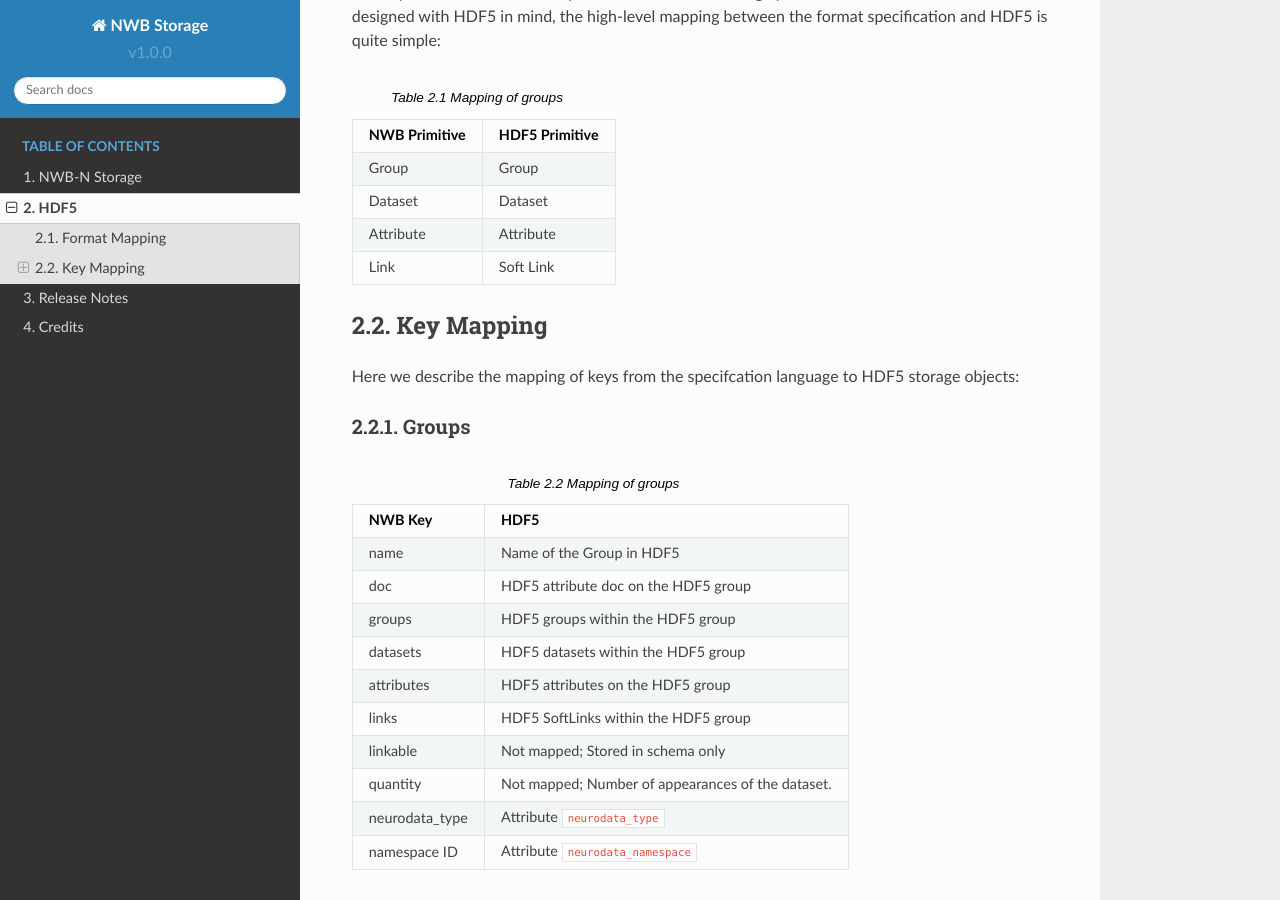
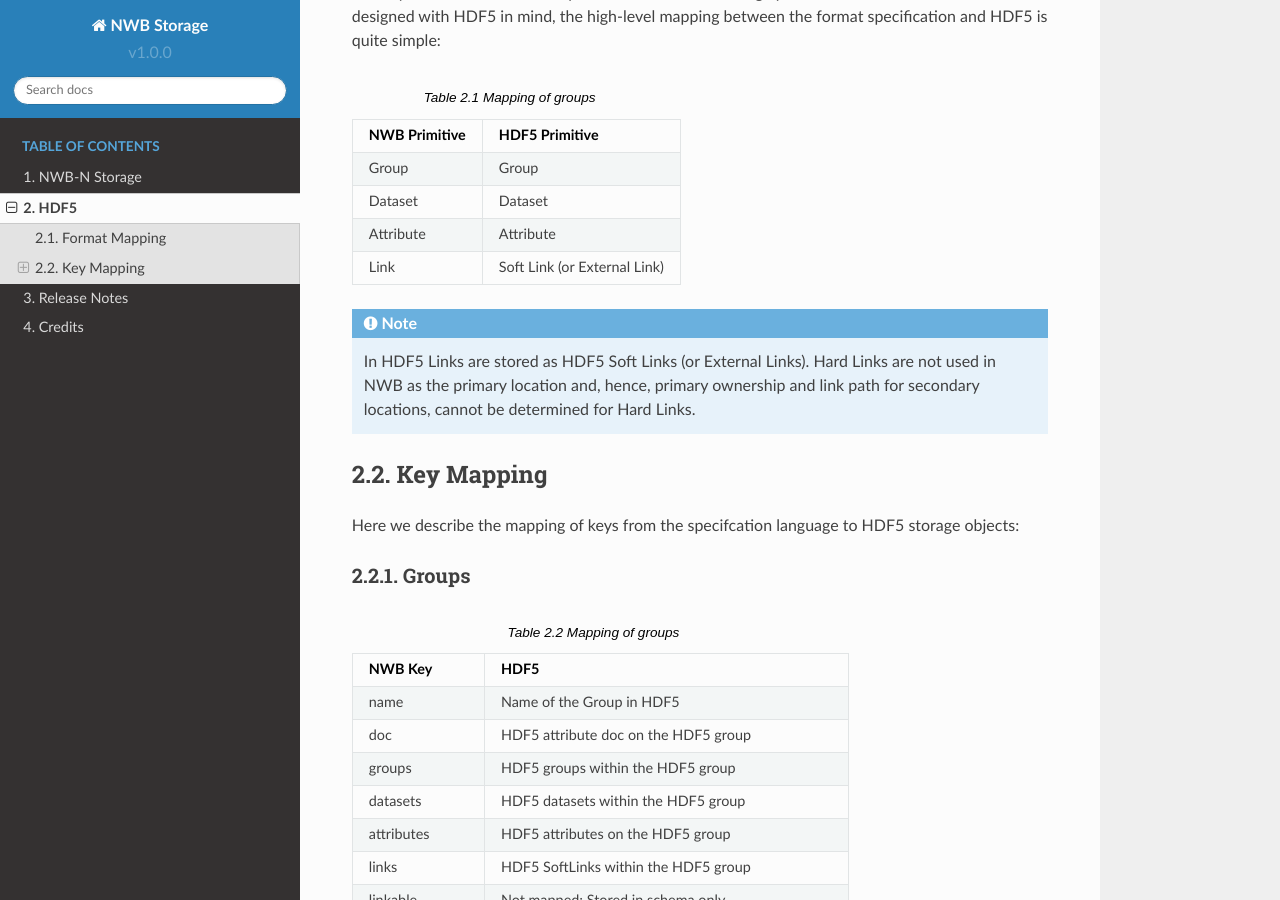
Before and after one commit to NeurodataWithoutBorders/nwb-schema, a Sphinx documentation site: the page built from docs/storage/source/storage_hdf5.rst, in a window 1280 px wide and 900 px high, scrolled down 595 px. Built offline with Sphinx 7.4.7 and the Read the Docs theme 2.0.0, drawn with Linux system fonts in a browser that asks for light colours.

Commit message:
Added note on the use of SoftLinks vs. HardLinks to the storage docs

```diff
--- a/docs/storage/source/storage_hdf5.rst
+++ b/docs/storage/source/storage_hdf5.rst
@@ -41,8 +41,14 @@
     Group          Group
     Dataset        Dataset
     Attribute      Attribute
-    Link           Soft Link
+    Link           Soft Link (or External Link)
     =============  ===============================================
+
+
+.. note::
+
+    In HDF5 Links are stored as HDF5 Soft Links (or External Links). Hard Links are not used in NWB as the primary location
+    and, hence, primary ownership and link path for secondary locations,  cannot be determined for Hard Links.
 
 
 Key Mapping
```
